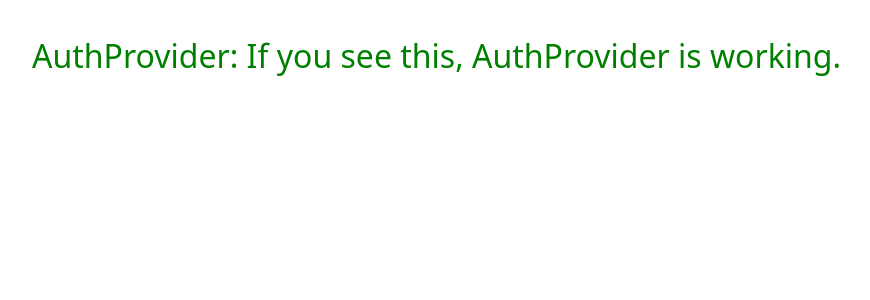
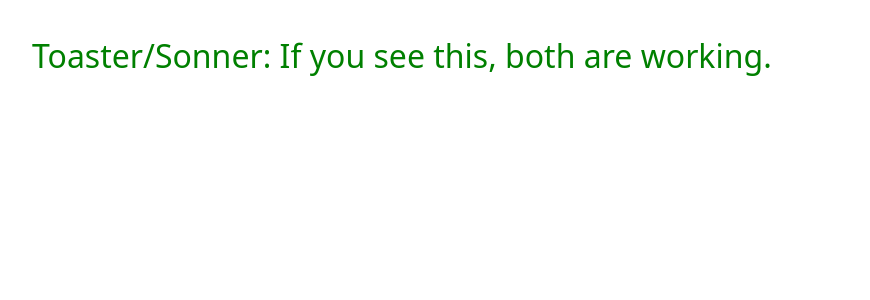
Before and after one commit to Shafwansafi06/forkcast-kitchen-ai, a React (Vite) app: page / in a window 1280 px wide. Shown: the top 300 px of the page, without its empty margins (0-870 px from the left). Built offline with nearby package versions, Linux system fonts and the light colour scheme.

Commit message:
test: add back Toaster and Sonner for provider isolation

```diff
--- a/src/App.tsx
+++ b/src/App.tsx
@@ -1,14 +1,18 @@
 import { QueryClient, QueryClientProvider } from "@tanstack/react-query";
 import { TooltipProvider } from "@/components/ui/tooltip";
 import { AuthProvider } from "@/contexts/AuthContext";
+import { Toaster } from "@/components/ui/toaster";
+import { Toaster as Sonner } from "@/components/ui/sonner";
 const queryClient = new QueryClient();
 const App = () => {
   return (
     <QueryClientProvider client={queryClient}>
       <TooltipProvider>
         <AuthProvider>
+          <Toaster />
+          <Sonner />
           <div style={{ color: 'green', fontSize: 32, padding: 32 }}>
-            AuthProvider: If you see this, AuthProvider is working.
+            Toaster/Sonner: If you see this, both are working.
           </div>
         </AuthProvider>
       </TooltipProvider>
```
